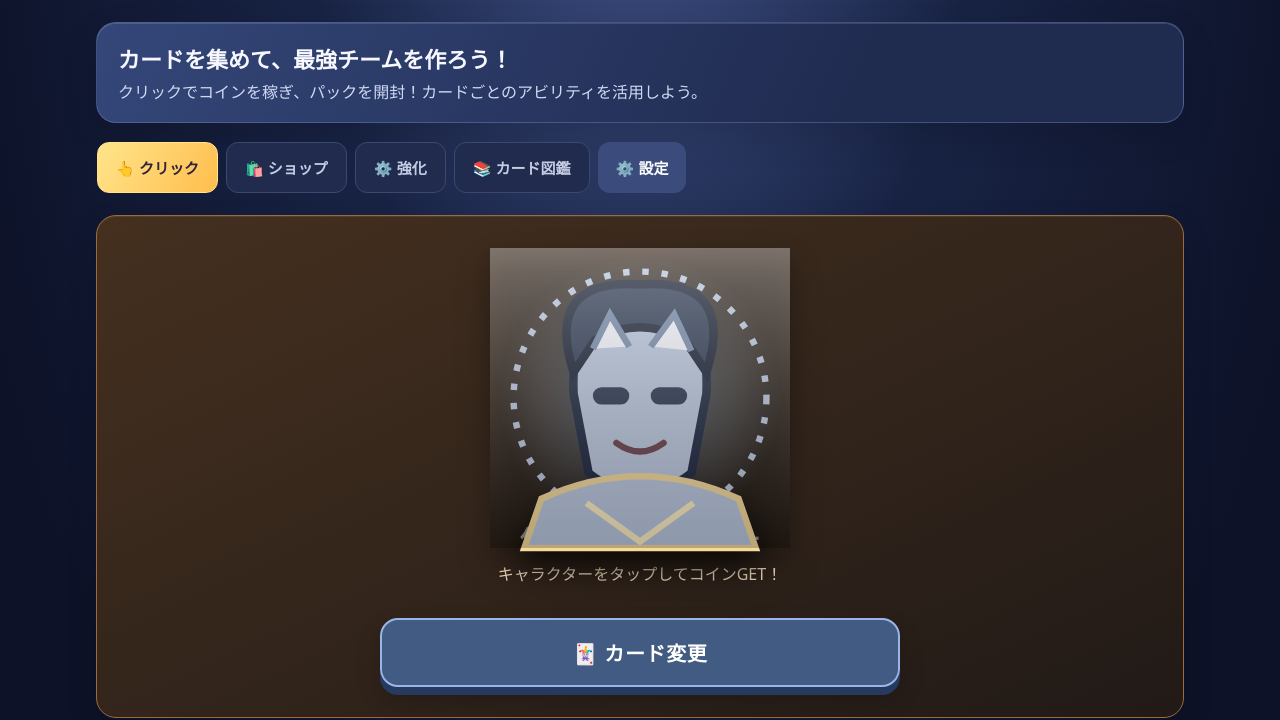
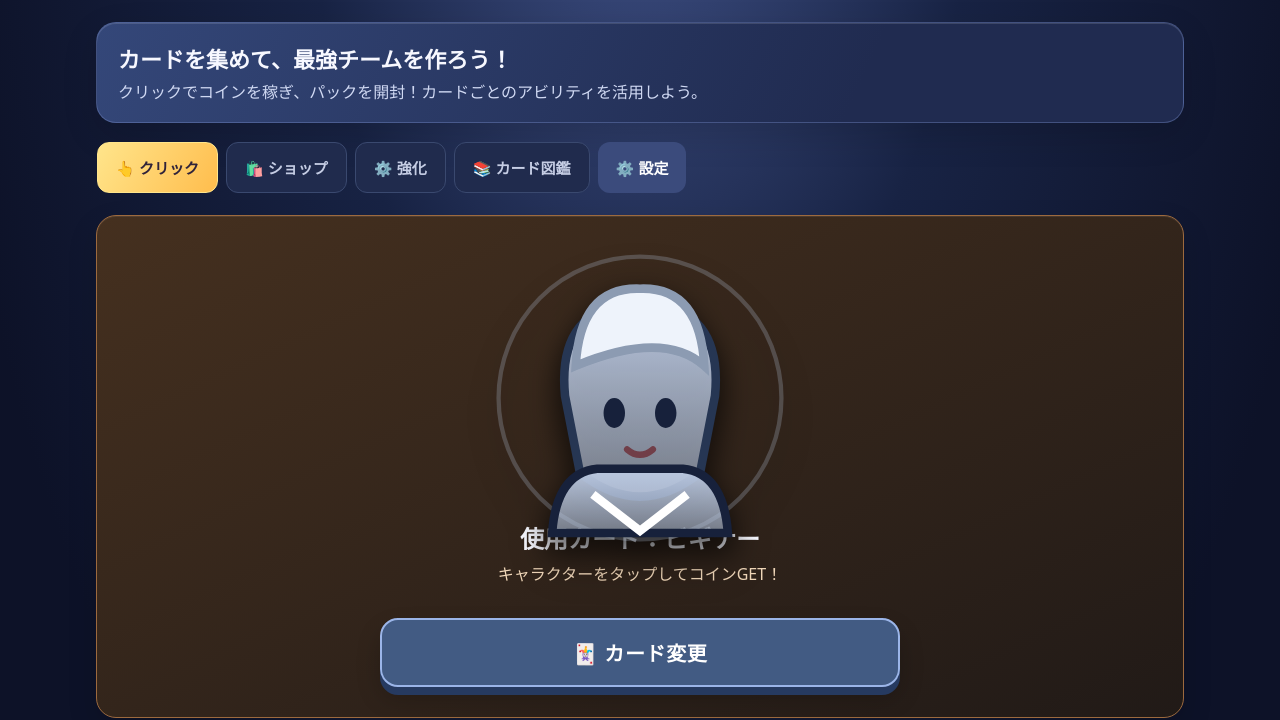
Before and after one commit to TK-SAKUSYA/TK-SAKUSYA.github.io, a plain HTML site: page card-clicker/index.html in a window 1280 px wide. Shown: the part 85-805 px from the top of the page. Drawn offline with Linux system fonts and the light colour scheme.

Commit message:
Redesign all character illustrations with unique silhouettes

```diff
--- a/card-clicker/index.html
+++ b/card-clicker/index.html
@@ -140,28 +140,30 @@ function renderStats(){document.getElementById('coins').textContent=fmt(state.co
 function renderShards(){const el=document.getElementById('shardInventory');if(!el)return;const labels={rare:'レア',super:'スーパーレア',ultra:'ウルトラレア',legendary:'レジェンドレア'};el.innerHTML='<div class="shard-title">🧩 キャラクターのかけら</div>'+Object.entries(labels).map(([key,label])=>'<div class="shard-chip">'+label+'のかけら<strong>'+fmt(state.shards[key]||0)+'</strong></div>').join('')}
 function art(c){
 if(c.history)return historyPortrait(c);
-const col=c.color||'#91a8d8',n=Number(c.shape)||0;
-const styles=[
-{head:'M39 68 Q37 25 70 22 Q103 25 101 68 L94 105 Q70 124 46 105Z',hair:'M39 58 Q25 14 70 17 Q115 14 101 58 L91 43 Q70 31 49 43Z',extra:'<path d="M48 47 L56 31 L65 46 M75 46 L86 31 L94 48" fill="#f5f8ff" stroke="#7187a8" stroke-width="3"/>'},
-{head:'M28 73 Q27 31 70 27 Q113 31 112 73 Q104 115 70 116 Q36 115 28 73Z',hair:'',extra:'<path d="M36 43 Q70 4 104 43" fill="none" stroke="#e9fff8" stroke-width="8"/>'},
-{head:'M35 65 Q29 28 48 38 L58 49 L82 49 L94 38 Q111 31 105 67 L100 98 Q70 123 40 98Z',hair:'',extra:'<path d="M40 48 L27 24 L58 39 M100 48 L113 24 L83 39" fill="#f7c78e" stroke="#a65c32" stroke-width="4"/>'},
-{head:'M35 35 Q70 16 105 35 L105 104 Q70 125 35 104Z',hair:'',extra:'<rect x="31" y="52" width="78" height="34" rx="10" fill="#183b59" stroke="#a6f3ff" stroke-width="4"/><circle cx="55" cy="69" r="6" fill="#65fff0"/><circle cx="85" cy="69" r="6" fill="#65fff0"/>'},
-{head:'M31 42 L70 19 L109 42 L96 104 L70 119 L44 104Z',hair:'',extra:'<path d="M38 47 L70 31 L102 47 L91 90 L70 106 L49 90Z" fill="#242c4a" stroke="#aebaff" stroke-width="3"/>'},
-{head:'M34 45 L70 18 L106 45 L98 104 L70 119 L42 104Z',hair:'',extra:'<path d="M43 51 L70 29 L97 51" fill="none" stroke="#f3dcff" stroke-width="7"/><circle cx="70" cy="78" r="9" fill="#ffd66d"/>'},
-{head:'M29 57 L8 35 L34 39 L26 16 L54 34 Q70 19 86 34 L114 16 L106 39 L132 35 L111 57 L101 101 Q70 126 39 101Z',hair:'',extra:'<path d="M70 31 L70 8 M56 33 L43 13 M84 33 L97 13" stroke="#ffbd59" stroke-width="7"/>'},
-{head:'M70 19 Q102 30 104 70 Q104 105 70 116 Q36 105 36 70 Q38 30 70 19Z',hair:'',extra:'<path d="M70 25 Q51 54 59 73 Q38 65 34 43 Q15 68 40 96 Q54 111 70 116 Q86 111 100 96 Q125 68 106 43 Q102 65 81 73 Q89 54 70 25Z" fill="#ffd66d" opacity=".9"/>'},
-{head:'M70 18 L81 49 L111 39 L91 66 L113 91 L80 84 L70 116 L60 84 L27 91 L49 66 L29 39 L59 49Z',hair:'',extra:'<path d="M52 65 L63 70 M77 70 L88 65" stroke="#493d2d" stroke-width="4"/>'},
-{head:'M70 18 L78 48 L106 32 L92 61 L120 75 L91 84 L100 113 L70 96 L40 113 L49 84 L20 75 L48 61 L34 32 L62 48Z',hair:'',extra:'<path d="M70 29 L75 61 L97 75 L75 80 L70 106 L64 80 L43 75 L64 61Z" fill="#e9fbff"/>'},
-{head:'M70 17 L82 43 L112 37 L93 62 L109 91 L78 84 L70 115 L62 84 L31 91 L47 62 L28 37 L58 43Z',hair:'',extra:'<circle cx="70" cy="25" r="10" fill="#fff0a5"/>'},
-{head:'M70 22 C101 9 119 38 106 60 C130 86 102 119 70 111 C38 119 10 86 34 60 C21 38 39 9 70 22Z',hair:'',extra:'<ellipse cx="70" cy="70" rx="25" ry="48" fill="none" stroke="#f4d8ff" stroke-width="5" transform="rotate(45 70 70)"/>'},
-{head:'M70 14 L85 47 L119 51 L94 76 L100 111 L70 94 L40 111 L46 76 L21 51 L55 47Z',hair:'',extra:'<circle cx="70" cy="68" r="20" fill="#171d43" stroke="#bba7ff" stroke-width="4"/>'},
-{head:'M70 12 L86 47 L123 51 L96 77 L103 116 L70 97 L37 116 L44 77 L17 51 L54 47Z',hair:'',extra:'<circle cx="70" cy="68" r="20" fill="#fff6ce"/><path d="M70 42 V94 M44 68 H96" stroke="#f1bd46" stroke-width="5"/>'},
-{head:'M70 14 C99 9 117 35 106 58 C130 85 102 119 70 111 C38 119 10 85 34 58 C23 35 41 9 70 14Z',hair:'',extra:'<path d="M54 60 Q70 45 86 60 Q70 77 54 60Z" fill="#fff0a7"/><circle cx="70" cy="60" r="7" fill="#e94d9c"/>'}
-];
-const v=styles[n%styles.length],uid='portrait'+String(c.id).replace(/[^a-z0-9]/gi,'');
-const eyes=n%3===0?'<rect x="48" y="65" width="17" height="8" rx="4" fill="#24314b"/><rect x="75" y="65" width="17" height="8" rx="4" fill="#24314b"/>':'<ellipse cx="57" cy="69" rx="5" ry="7" fill="#24314b"/><ellipse cx="83" cy="69" rx="5" ry="7" fill="#24314b"/>';
-const trim='<path d="M24 117 Q70 96 116 117 L124 140 H16Z" fill="'+col+'" stroke="#f4d99a" stroke-width="3"/><path d="M45 119 L70 137 L95 119" fill="none" stroke="#fff0c4" stroke-width="3"/>';
-return '<svg viewBox="0 0 140 140" role="img" aria-label="'+c.name+'のイラスト"><defs><radialGradient id="'+uid+'g"><stop stop-color="'+col+'" stop-opacity=".5"/><stop offset="1" stop-color="'+col+'" stop-opacity="0"/></radialGradient><linearGradient id="'+uid+'m" x2="0" y2="1"><stop stop-color="#fff" stop-opacity=".35"/><stop offset="1" stop-color="#000" stop-opacity=".24"/></linearGradient></defs><circle cx="70" cy="70" r="66" fill="url(#'+uid+'g)"/><circle cx="70" cy="70" r="59" fill="none" stroke="'+col+'" stroke-width="3" stroke-dasharray="3 6"/><path d="'+v.head+'" fill="'+col+'" stroke="#17213b" stroke-width="4" stroke-linejoin="round"/>'+(v.hair?'<path d="'+v.hair+'" fill="#26334d" stroke="#10182d" stroke-width="4"/>':'')+v.extra+eyes+'<path d="M59 91 Q70 99 81 91" fill="none" stroke="#663d48" stroke-width="3" stroke-linecap="round"/>'+trim+'<path d="M0 0 H140 V140 H0Z" fill="url(#'+uid+'m)" pointer-events="none"/></svg>';
+const col=c.color||'#91a8d8',id=c.id;
+const defs='<defs><linearGradient id="body'+id+'" x2="0" y2="1"><stop stop-color="'+col+'" stop-opacity="1"/><stop offset="1" stop-color="'+col+'" stop-opacity=".58"/></linearGradient><radialGradient id="shine'+id+'"><stop stop-color="#fff" stop-opacity=".8"/><stop offset="1" stop-color="#fff" stop-opacity="0"/></radialGradient></defs>';
+const eyes='<ellipse cx="58" cy="77" rx="5" ry="7" fill="#17213b"/><ellipse cx="82" cy="77" rx="5" ry="7" fill="#17213b"/><path d="M64 94 Q70 99 76 94" fill="none" stroke="#713e48" stroke-width="3" stroke-linecap="round"/>';
+const body='<path d="M29 133 Q31 105 50 103 L90 103 Q109 105 111 133Z" fill="url(#body'+id+')" stroke="#17213b" stroke-width="4"/>';
+let figure='';
+switch(id){
+case 'rookie': figure='<path d="M35 69 Q31 27 70 25 Q109 27 105 69 L98 105 Q70 127 42 105Z" fill="url(#body'+id+')" stroke="#263653" stroke-width="4"/><path d="M40 55 Q42 18 70 19 Q98 18 100 55 Q81 38 40 55Z" fill="#eef3fb" stroke="#8c9bb2" stroke-width="4"/>'+eyes+body+'<path d="M48 115 L70 132 L92 115" fill="none" stroke="#fff" stroke-width="4"/>';break;
+case 'slime': figure='<path d="M19 107 Q16 73 35 55 Q42 19 70 30 Q98 19 105 55 Q124 73 121 107 Q105 127 70 125 Q35 127 19 107Z" fill="url(#body'+id+')" stroke="#176c59" stroke-width="5"/><ellipse cx="48" cy="53" rx="17" ry="10" fill="url(#shine'+id+')"/>'+eyes+'<path d="M43 112 Q70 122 97 112" fill="none" stroke="#d5fff1" stroke-width="4"/>';break;
+case 'cat': figure='<path d="M34 57 L24 18 L57 39 Q70 32 83 39 L116 18 L106 59 L101 103 Q70 128 39 103Z" fill="url(#body'+id+')" stroke="#75482e" stroke-width="4"/><path d="M34 49 L30 29 L49 43 M106 49 L110 29 L91 43" fill="#f6d5b1" stroke="#75482e" stroke-width="3"/>'+eyes+'<path d="M64 91 L70 96 L76 91 M70 96 V103 M70 101 L54 108 M70 101 L86 108" fill="none" stroke="#75482e" stroke-width="3"/><path d="M38 115 Q18 116 23 96 Q26 88 34 94" fill="none" stroke="'+col+'" stroke-width="9" stroke-linecap="round"/>'+body;break;
+case 'robot': figure='<rect x="29" y="30" width="82" height="82" rx="16" fill="url(#body'+id+')" stroke="#174d68" stroke-width="5"/><path d="M70 30 V15 M59 15 H81" stroke="#9cf5ff" stroke-width="5" stroke-linecap="round"/><rect x="39" y="59" width="62" height="31" rx="8" fill="#173b55" stroke="#b6f7ff" stroke-width="3"/><circle cx="55" cy="74" r="6" fill="#6affeb"/><circle cx="85" cy="74" r="6" fill="#6affeb"/><path d="M54 100 H86" stroke="#e7ffff" stroke-width="4" stroke-linecap="round"/><path d="M29 66 H17 M111 66 H123 M45 112 V128 M95 112 V128" stroke="#5bc8e8" stroke-width="8" stroke-linecap="round"/>';break;
+case 'ninja': figure='<path d="M25 73 Q24 22 70 18 Q116 22 115 73 L103 109 Q70 128 37 109Z" fill="#202943" stroke="#11182c" stroke-width="5"/><path d="M29 61 Q70 45 111 61 L108 83 Q70 94 32 83Z" fill="#e9edf9" stroke="'+col+'" stroke-width="4"/><path d="M49 72 L64 75 M76 75 L91 72" stroke="#17213b" stroke-width="5" stroke-linecap="round"/><path d="M39 103 L17 124 M101 103 L123 124" stroke="'+col+'" stroke-width="9" stroke-linecap="round"/><path d="M35 110 Q70 132 105 110" fill="none" stroke="#8798e9" stroke-width="7"/>';break;
+case 'wizard': figure='<path d="M70 7 L112 77 L28 77Z" fill="#46316f" stroke="#c5a5ff" stroke-width="5"/><path d="M39 66 Q70 48 101 66 L108 108 Q70 132 32 108Z" fill="url(#body'+id+')" stroke="#49316f" stroke-width="4"/><path d="M29 76 Q70 62 111 76 L107 86 Q70 98 33 86Z" fill="#2c214b" stroke="#c5a5ff" stroke-width="4"/>'+eyes+'<path d="M70 26 L76 39 L90 41 L80 51 L83 65 L70 58 L57 65 L60 51 L50 41 L64 39Z" fill="#ffe48b"/><path d="M43 115 L70 132 L97 115" fill="none" stroke="#f5dcff" stroke-width="5"/>';break;
+case 'dragon': figure='<path d="M39 57 Q4 21 10 79 Q16 106 43 99 M101 57 Q136 21 130 79 Q124 106 97 99" fill="'+col+'" stroke="#6b3028" stroke-width="5"/><path d="M35 61 Q29 22 70 23 Q111 22 105 61 L98 105 Q70 128 42 105Z" fill="url(#body'+id+')" stroke="#6b3028" stroke-width="5"/><path d="M43 43 L34 15 L61 34 M97 43 L106 15 L79 34" fill="#f6c16a" stroke="#6b3028" stroke-width="4"/>'+eyes+'<path d="M61 100 Q70 110 79 100" fill="none" stroke="#702b25" stroke-width="4"/><path d="M48 116 L70 133 L92 116" fill="none" stroke="#ffd18a" stroke-width="5"/>';break;
+case 'phoenix': figure='<path d="M45 75 Q5 26 9 91 Q14 116 48 108 Q20 131 52 128 L70 111 L88 128 Q120 131 92 108 Q126 116 131 91 Q135 26 95 75Z" fill="'+col+'" stroke="#9b482d" stroke-width="4"/><path d="M70 20 Q98 39 96 78 Q95 110 70 119 Q45 110 44 78 Q42 39 70 20Z" fill="url(#body'+id+')" stroke="#9b482d" stroke-width="4"/><path d="M56 32 L70 8 L84 32 L70 27Z" fill="#ffe68b" stroke="#a64e2d" stroke-width="3"/>'+eyes+'<path d="M61 96 L70 108 L79 96" fill="#ffe18a" stroke="#a64e2d" stroke-width="3"/>';break;
+case 'samurai': figure='<path d="M22 54 Q25 10 70 13 Q115 10 118 54 L105 63 L35 63Z" fill="#e5c36d" stroke="#66502b" stroke-width="5"/><path d="M70 12 V-1 M57 20 L42 4 M83 20 L98 4" stroke="#e5c36d" stroke-width="6"/><path d="M32 58 Q70 45 108 58 L101 101 Q70 127 39 101Z" fill="url(#body'+id+')" stroke="#66502b" stroke-width="4"/><path d="M31 67 Q70 54 109 67 L105 83 Q70 96 35 83Z" fill="#202943" stroke="#f7dc91" stroke-width="3"/><path d="M49 74 L64 76 M76 76 L91 74" stroke="#fff2c8" stroke-width="5"/><path d="M45 112 L70 132 L95 112" fill="none" stroke="#fff0c4" stroke-width="5"/>';break;
+case 'unicorn': figure='<path d="M70 4 L82 43 L70 53 L58 43Z" fill="#fff0a9" stroke="#a17cc8" stroke-width="4"/><path d="M34 58 Q35 25 70 26 Q105 25 106 58 L99 103 Q70 126 41 103Z" fill="url(#body'+id+')" stroke="#647ca9" stroke-width="4"/><path d="M37 45 Q19 23 22 60 L40 73 M103 45 Q121 23 118 60 L100 73" fill="#f4d8ff" stroke="#8e78b5" stroke-width="4"/>'+eyes+'<path d="M46 113 Q70 128 94 113" fill="none" stroke="#fff0ff" stroke-width="7"/><circle cx="43" cy="88" r="5" fill="#ffb6db"/><circle cx="97" cy="88" r="5" fill="#ffb6db"/>';break;
+case 'king': figure='<path d="M27 57 L17 18 L48 40 L70 9 L92 40 L123 18 L113 59Z" fill="#f4ca59" stroke="#78501c" stroke-width="5"/><path d="M28 55 H112 V69 H28Z" fill="#fff0a5" stroke="#78501c" stroke-width="4"/><path d="M36 69 Q70 52 104 69 L99 106 Q70 128 41 106Z" fill="url(#body'+id+')" stroke="#78501c" stroke-width="4"/>'+eyes+'<path d="M52 113 L70 132 L88 113" fill="none" stroke="#fff0a5" stroke-width="6"/>';break;
+case 'cosmos': figure='<circle cx="70" cy="72" r="48" fill="#25214f" stroke="#a98bff" stroke-width="5"/><ellipse cx="70" cy="72" rx="64" ry="22" fill="none" stroke="#f2cfff" stroke-width="5" transform="rotate(-28 70 72)"/><ellipse cx="70" cy="72" rx="64" ry="22" fill="none" stroke="#71dfff" stroke-width="3" transform="rotate(36 70 72)"/><circle cx="70" cy="72" r="31" fill="url(#body'+id+')"/><circle cx="56" cy="62" r="5" fill="#fff"/><circle cx="83" cy="83" r="4" fill="#fff"/><path d="M60 83 Q70 92 80 83" fill="none" stroke="#fff" stroke-width="3"/><path d="M70 6 V20 M70 124 V138 M4 72 H18 M122 72 H136" stroke="#fff0b0" stroke-width="4"/>';break;
+case 'void': figure='<path d="M70 8 Q83 34 112 24 Q93 49 126 66 Q98 77 113 111 Q83 99 70 132 Q57 99 27 111 Q42 77 14 66 Q47 49 28 24 Q57 34 70 8Z" fill="#201b3c" stroke="#9e8bff" stroke-width="5"/><circle cx="70" cy="70" r="31" fill="#080b20" stroke="'+col+'" stroke-width="5"/><ellipse cx="70" cy="70" rx="18" ry="9" fill="#b9a7ff"/><circle cx="70" cy="70" r="6" fill="#fff"/><path d="M42 112 Q18 124 31 136 M98 112 Q122 124 109 136" fill="none" stroke="#8b78ed" stroke-width="8" stroke-linecap="round"/>';break;
+case 'deity': figure='<circle cx="70" cy="69" r="52" fill="none" stroke="#ffe28a" stroke-width="7" stroke-dasharray="9 6"/><path d="M70 13 L80 37 L106 24 L94 51 L121 68 L93 82 L104 111 L75 99 L70 130 L65 99 L36 111 L47 82 L19 68 L46 51 L34 24 L60 37Z" fill="url(#body'+id+')" stroke="#9b7837" stroke-width="4"/><circle cx="70" cy="70" r="22" fill="#fff1b6"/><path d="M58 69 Q70 58 82 69 M60 82 Q70 89 80 82" fill="none" stroke="#8b6b39" stroke-width="4"/>';break;
+case 'omega': figure='<path d="M24 30 L70 8 L116 30 L116 103 L70 132 L24 103Z" fill="#211b3b" stroke="#ff83c5" stroke-width="5"/><path d="M42 44 L42 88 Q42 108 59 108 Q70 108 70 93 Q70 108 81 108 Q98 108 98 88 L98 44" fill="none" stroke="#ffb4e0" stroke-width="12" stroke-linecap="round"/><path d="M31 20 L109 120 M109 20 L31 120" stroke="#ff83c5" stroke-opacity=".5" stroke-width="3"/><circle cx="70" cy="70" r="8" fill="#fff"/>';break;
+default: figure='<circle cx="70" cy="70" r="48" fill="url(#body'+id+')" stroke="#263653" stroke-width="4"/>'+eyes;
+}
+return '<svg viewBox="0 0 140 140" role="img" aria-label="'+c.name+'の専用イラスト">'+defs+'<circle cx="70" cy="70" r="66" fill="none" stroke="'+col+'" stroke-opacity=".25" stroke-width="2"/>'+figure+'</svg>';
 }
 function historyPortrait(c){
 const i=Math.max(0,(parseInt(c.id.split('-')[1],10)||1)-1),col=c.color||'#b99b72';
```
